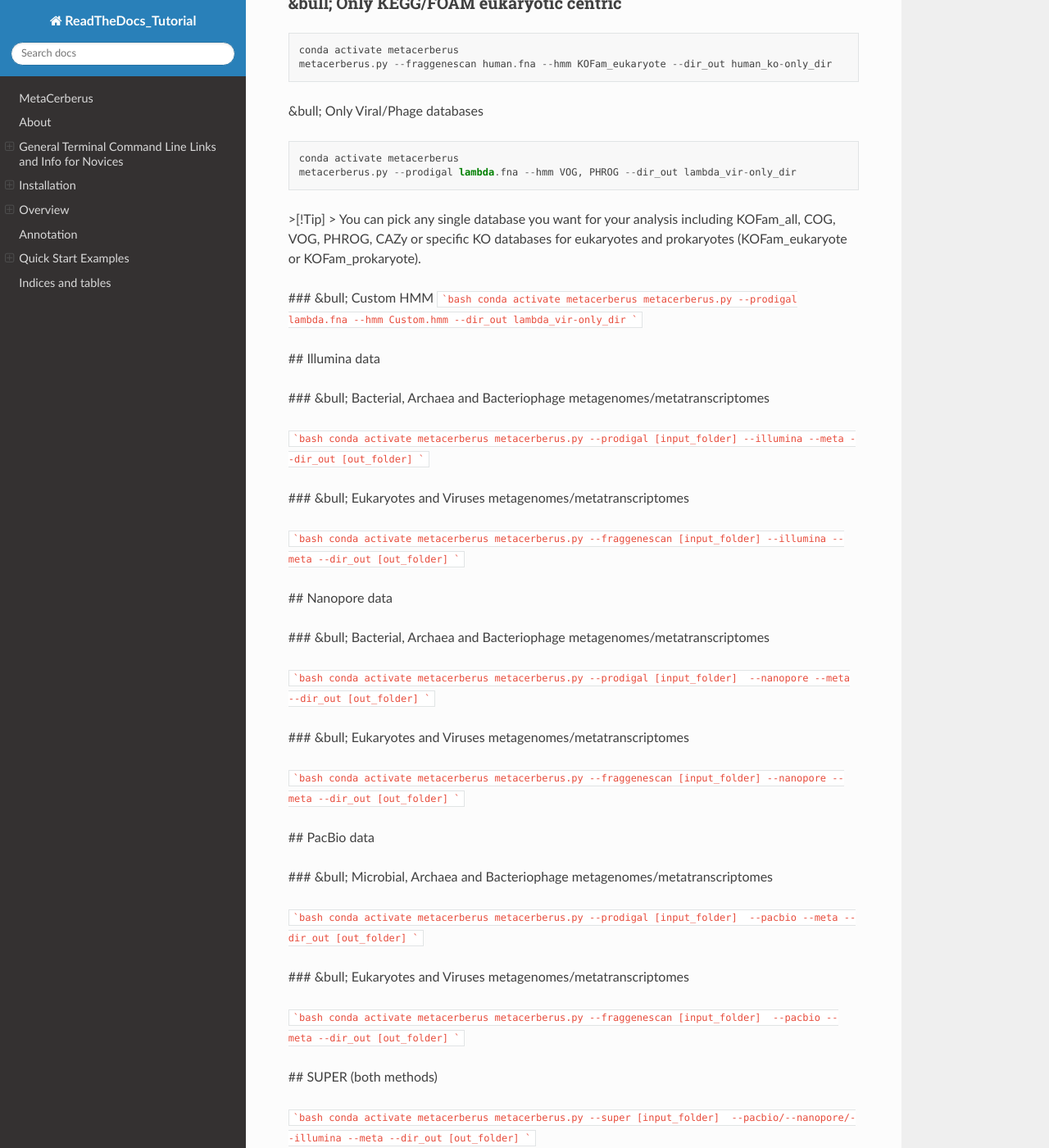
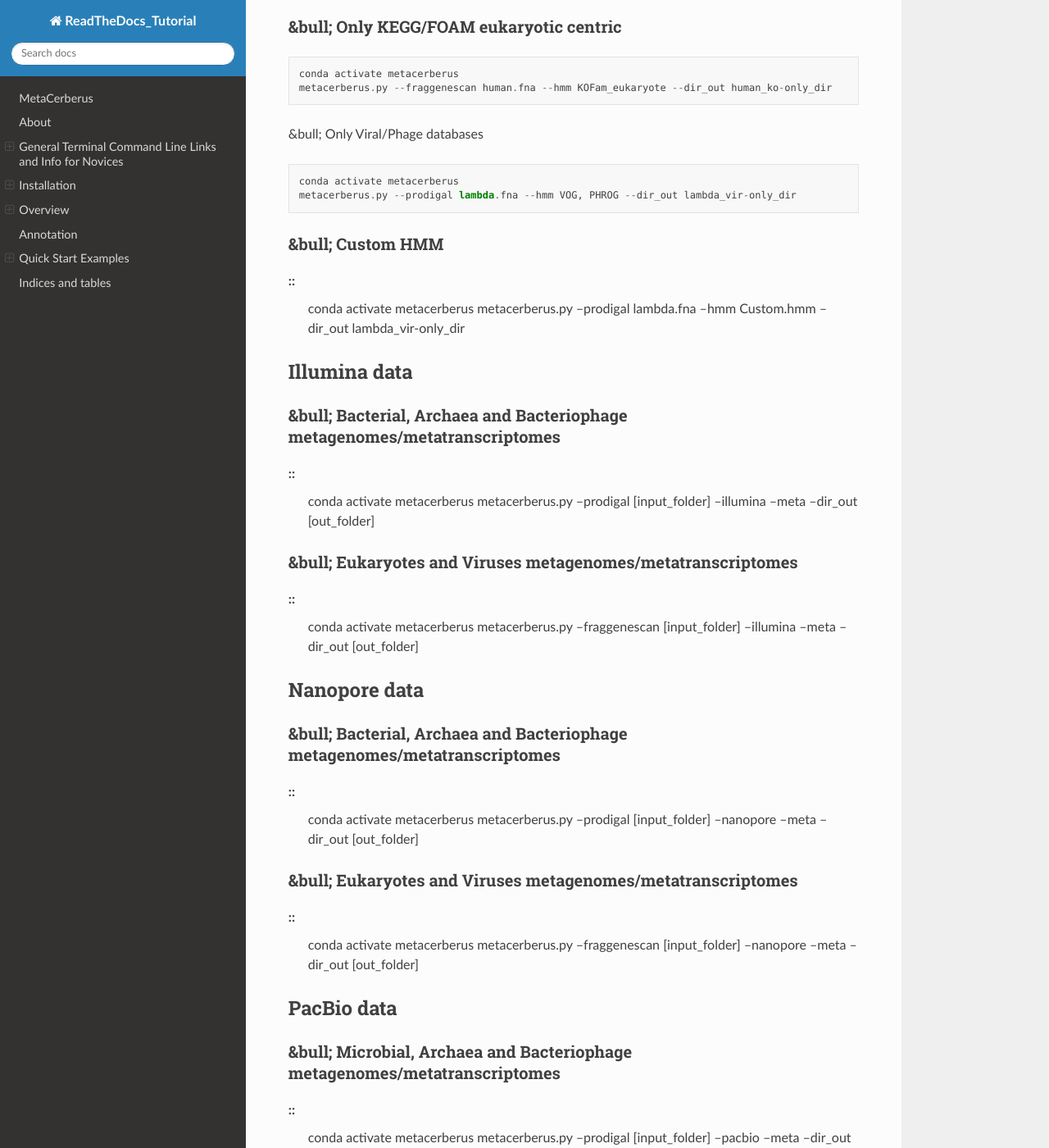
Before and after one commit to jhensl19/github_practice1, a Sphinx documentation site: the page built from source/index.rst, in a window 1280 px wide and 1400 px high, scrolled down 7466 px. Shown: the whole window at 82% size. Built offline with Sphinx 7.4.7 and the Read the Docs theme 2.0.0, drawn with Linux system fonts in a browser that asks for light colours; some of the changed text lies outside the part shown.

Commit message:
Finish Quick Start Examples

````diff
--- a/source/index.rst
+++ b/source/index.rst
@@ -178,9 +178,9 @@
 
 ::
 
-conda create -n metacerberus -c conda-forge -c bioconda metacerberus -y
-conda activate metacerberus
-metacerberus.py --setup
+   conda create -n metacerberus -c conda-forge -c bioconda metacerberus -y
+   conda activate metacerberus
+   metacerberus.py --setup
 
 Overview
 =============
@@ -292,72 +292,71 @@
    conda activate metacerberus
    metacerberus.py --prodigal lambda.fna --hmm VOG, PHROG --dir_out lambda_vir-only_dir
 
->[!Tip]
-> You can pick any single database you want for your analysis including KOFam_all, COG, VOG, PHROG, CAZy or specific KO databases for eukaryotes and prokaryotes (KOFam_eukaryote or KOFam_prokaryote).
+.. :tip:
 
-### &bull; Custom HMM
-```bash
-conda activate metacerberus
-metacerberus.py --prodigal lambda.fna --hmm Custom.hmm --dir_out lambda_vir-only_dir
-```
+   You can pick any single database you want for your analysis including KOFam_all, COG, VOG, PHROG, CAZy or specific KO databases for eukaryotes and prokaryotes (KOFam_eukaryote or KOFam_prokaryote).
 
-## Illumina data
+&bull; Custom HMM
+~~~~~~~~~~~~~~~~~~~
+::
+   conda activate metacerberus
+   metacerberus.py --prodigal lambda.fna --hmm Custom.hmm --dir_out lambda_vir-only_dir
 
-### &bull; Bacterial, Archaea and Bacteriophage metagenomes/metatranscriptomes
+Illumina data
+------------------
+&bull; Bacterial, Archaea and Bacteriophage metagenomes/metatranscriptomes
+~~~~~~~~~~~~~~~~~~~~~~~~~~~~~~~~~~~~~~~~~~~~~~~~~~~~~~~~~~~~~~~~~~~~~~~~~~~~~~~~~~~~
+::
+   conda activate metacerberus
+   metacerberus.py --prodigal [input_folder] --illumina --meta --dir_out [out_folder]
 
-```bash
-conda activate metacerberus
-metacerberus.py --prodigal [input_folder] --illumina --meta --dir_out [out_folder]
-```
+&bull; Eukaryotes and Viruses metagenomes/metatranscriptomes
+~~~~~~~~~~~~~~~~~~~~~~~~~~~~~~~~~~~~~~~~~~~~~~~~~~~~~~~~~~~~~~~~
+::
+   conda activate metacerberus
+   metacerberus.py --fraggenescan [input_folder] --illumina --meta --dir_out [out_folder]
 
-### &bull; Eukaryotes and Viruses metagenomes/metatranscriptomes
+Nanopore data
+-----------------
+&bull; Bacterial, Archaea and Bacteriophage metagenomes/metatranscriptomes
+~~~~~~~~~~~~~~~~~~~~~~~~~~~~~~~~~~~~~~~~~~~~~~~~~~~~~~~~~~~~~~~~~~~~~~~~~~~~~~~~~~
+::
+   conda activate metacerberus
+   metacerberus.py --prodigal [input_folder]  --nanopore --meta --dir_out [out_folder]
 
-```bash
-conda activate metacerberus
-metacerberus.py --fraggenescan [input_folder] --illumina --meta --dir_out [out_folder]
-```
 
-## Nanopore data
+&bull; Eukaryotes and Viruses metagenomes/metatranscriptomes
+~~~~~~~~~~~~~~~~~~~~~~~~~~~~~~~~~~~~~~~~~~~~~~~~~~~~~~~~~~~~~~~~~~
+::
+   conda activate metacerberus
+   metacerberus.py --fraggenescan [input_folder] --nanopore --meta --dir_out [out_folder]
 
-### &bull; Bacterial, Archaea and Bacteriophage metagenomes/metatranscriptomes
 
-```bash
-conda activate metacerberus
-metacerberus.py --prodigal [input_folder]  --nanopore --meta --dir_out [out_folder]
-```
+PacBio data
+-----------------------
+&bull; Microbial, Archaea and Bacteriophage metagenomes/metatranscriptomes
+~~~~~~~~~~~~~~~~~~~~~~~~~~~~~~~~~~~~~~~~~~~~~~~~~~~~~~~~~~~~~~~~~~~~~~~~~~~~~~~~~~~~
+::
+   conda activate metacerberus
+   metacerberus.py --prodigal [input_folder]  --pacbio --meta --dir_out [out_folder]
 
-### &bull; Eukaryotes and Viruses metagenomes/metatranscriptomes
 
-```bash
-conda activate metacerberus
-metacerberus.py --fraggenescan [input_folder] --nanopore --meta --dir_out [out_folder]
-```
+&bull; Eukaryotes and Viruses metagenomes/metatranscriptomes
+~~~~~~~~~~~~~~~~~~~~~~~~~~~~~~~~~~~~~~~~~~~~~~~~~~~~~~~~~~~~~~~
+::
+   conda activate metacerberus
+   metacerberus.py --fraggenescan [input_folder]  --pacbio --meta --dir_out [out_folder]
 
-## PacBio data
 
-### &bull; Microbial, Archaea and Bacteriophage metagenomes/metatranscriptomes
+SUPER (both methods)
+----------------------
+::
+   conda activate metacerberus
+   metacerberus.py --super [input_folder]  --pacbio/--nanopore/--illumina --meta --dir_out [out_folder]
 
-```bash
-conda activate metacerberus
-metacerberus.py --prodigal [input_folder]  --pacbio --meta --dir_out [out_folder]
-```
 
-### &bull; Eukaryotes and Viruses metagenomes/metatranscriptomes
-
-```bash
-conda activate metacerberus
-metacerberus.py --fraggenescan [input_folder]  --pacbio --meta --dir_out [out_folder]
-```
-
-## SUPER (both methods)
-
-```bash
-conda activate metacerberus
-metacerberus.py --super [input_folder]  --pacbio/--nanopore/--illumina --meta --dir_out [out_folder]
-```
-
-> [!Important]
-> Fraggenescan will work for prokaryotes and viruses/bacteriophage but prodigal will not work well for eukaryotes.
+.. :important:
+   Fraggenescan will work for prokaryotes and viruses/bacteriophage but prodigal will not work well for eukaryotes.
 
 
 
````
